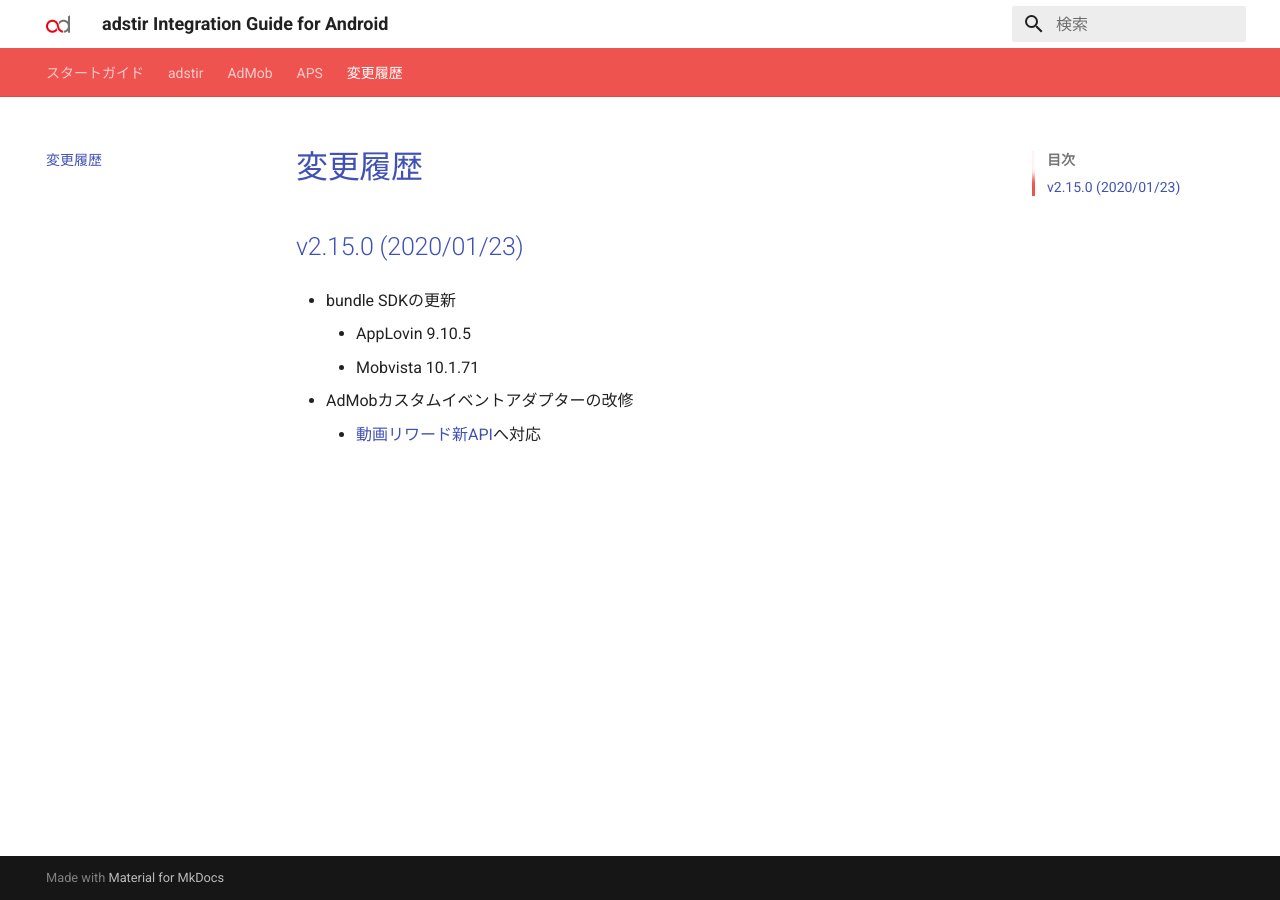
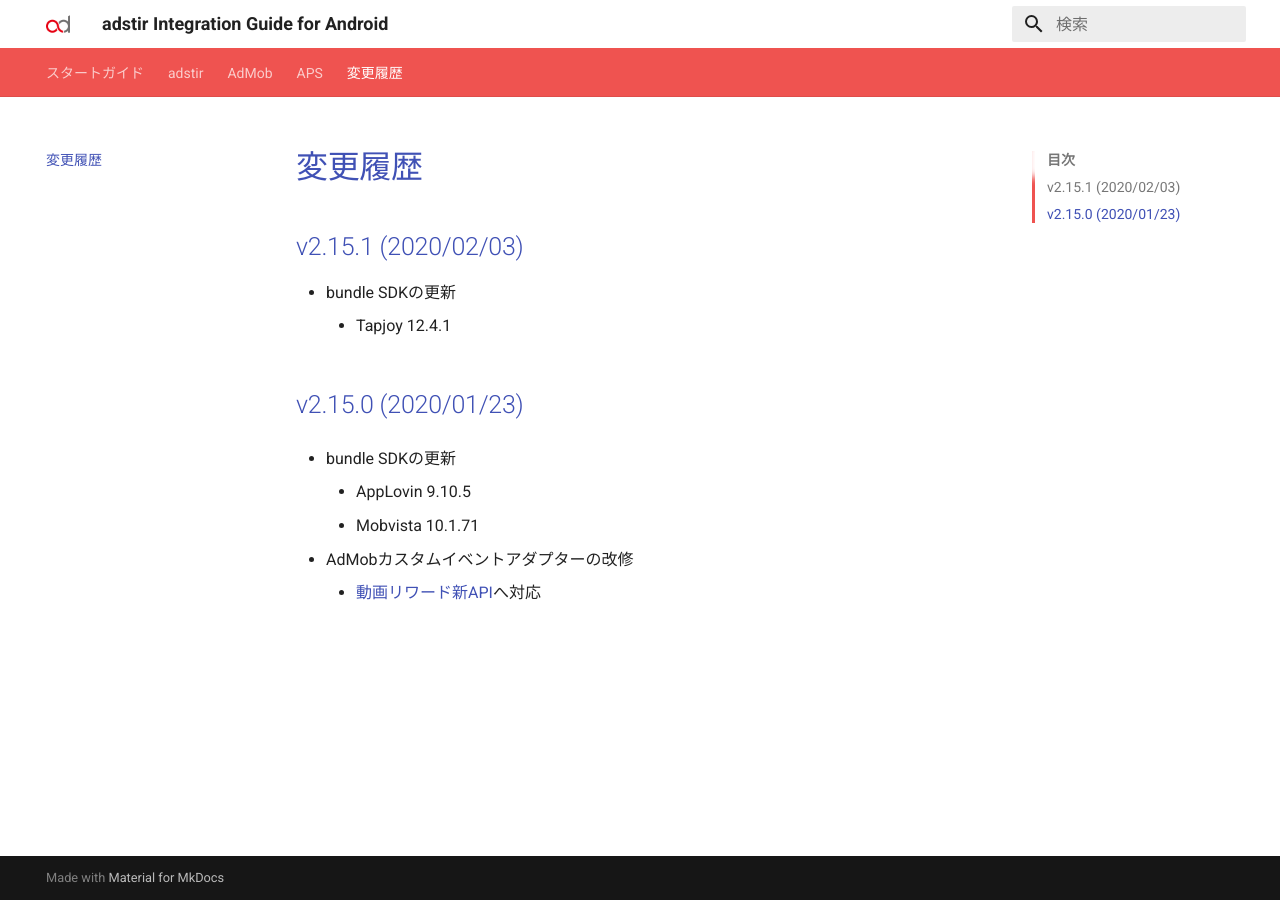
Before and after one commit to united-adstir/android-sdk-docs, an MkDocs documentation site: the page built from docs/changelog.md, in a window 1280 px wide. Built offline with MkDocs 1.6.1 and Material for MkDocs 9.7.7, drawn with Linux system fonts in a browser that asks for light colours; the version menu is left out.

Commit message:
Update changelog.md

```diff
--- a/docs/changelog.md
+++ b/docs/changelog.md
@@ -1,4 +1,9 @@
 # 変更履歴
+
+## v2.15.1 (2020/02/03)
+
+- bundle SDKの更新
+    - Tapjoy 12.4.1
 
 ## v2.15.0 (2020/01/23)
 
```
